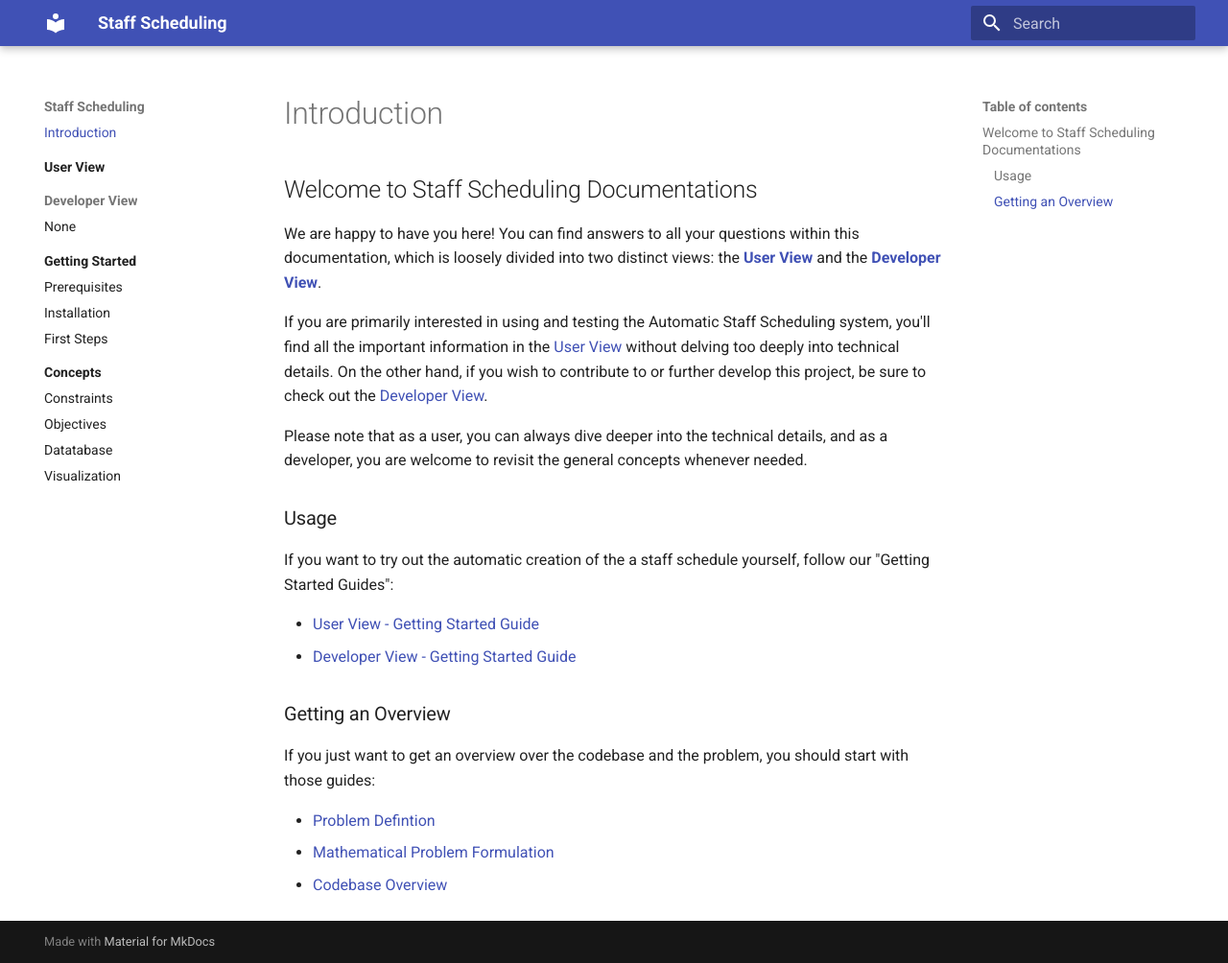
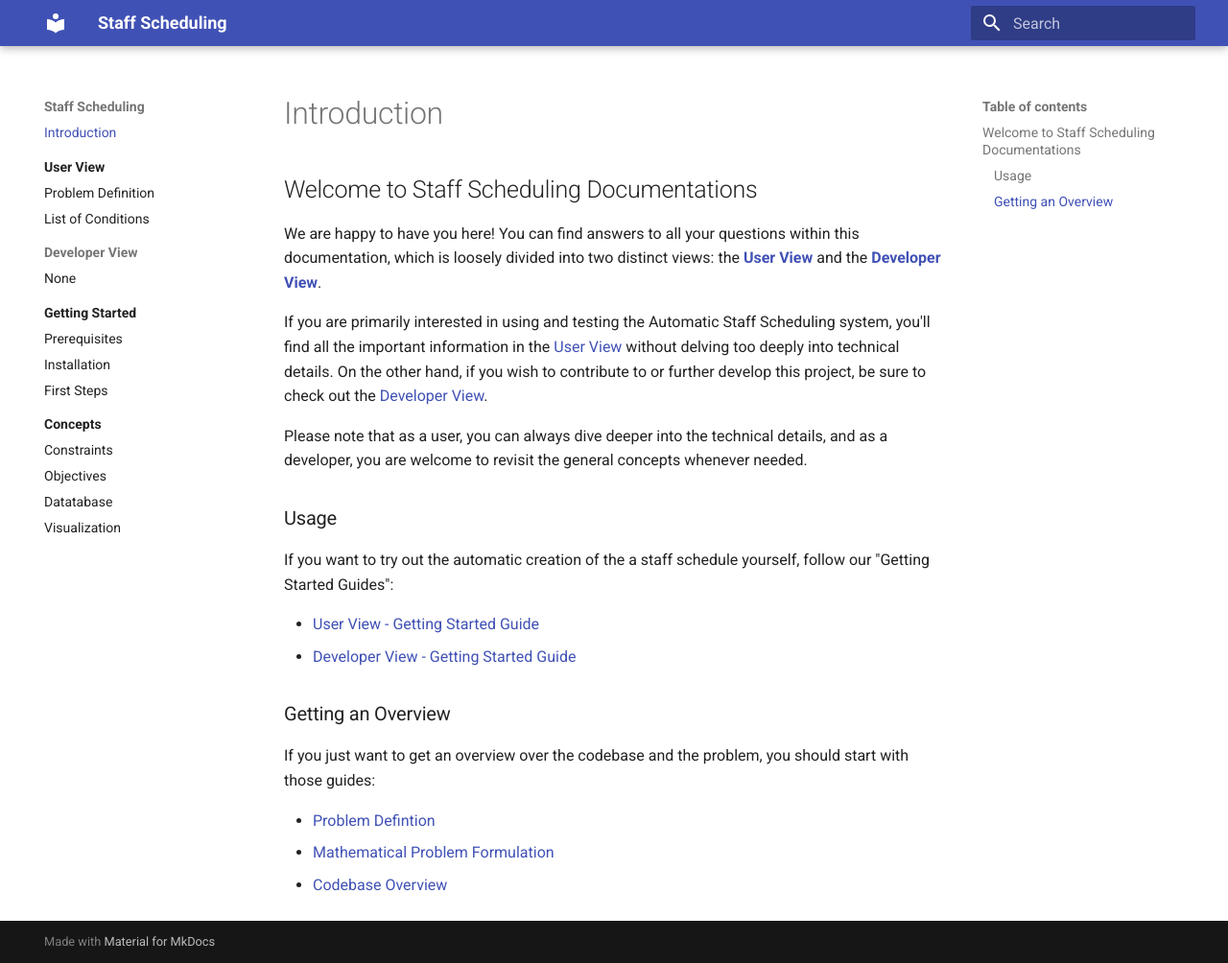
Before and after one commit to CombiRWTH/StaffScheduling, an MkDocs documentation site: the page built from docs/index.md, in a window 1280 px wide and 1004 px high. Shown: the whole window at 96% size. Built offline with MkDocs 1.6.1 and Material for MkDocs 9.7.7, drawn with Linux system fonts in a browser that asks for light colours.

Commit message:
add problem of definition and list of conditions to index

```diff
--- a/mkdocs.yml
+++ b/mkdocs.yml
@@ -4,6 +4,9 @@ nav:
   - Introduction: index.md
   - User View:
       - user-view/index.md
+      - Problem Definition: user-view/problem-definition.md
+      - List of Conditions: user-view/list-of-conditions.md
+
   - Developer View:
       - developer-view/index.md
   - Getting Started:
```
